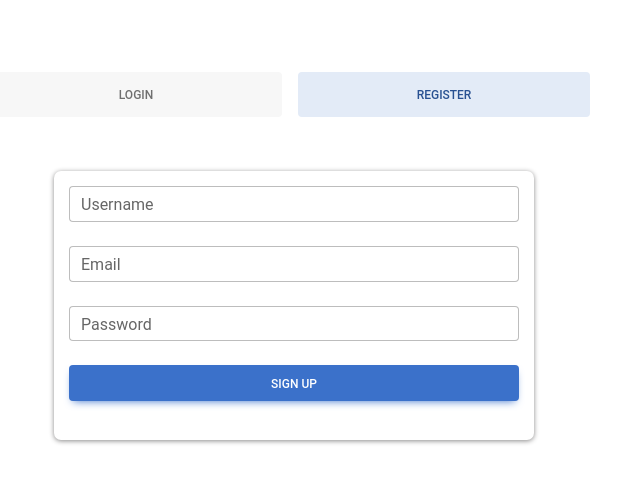
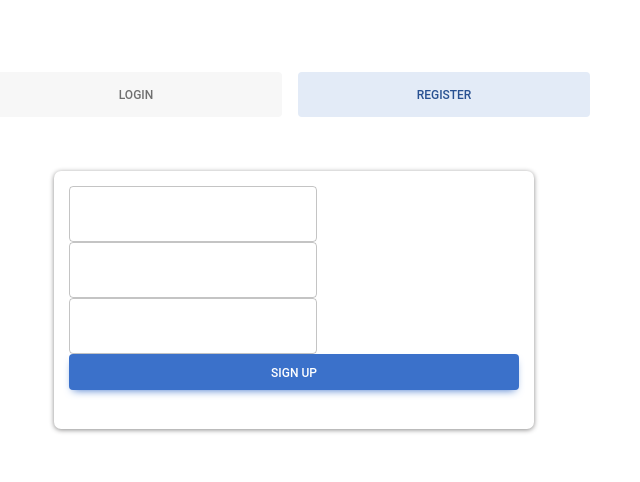
Before and after one commit to Fibinjohnson/todo, a React (Create React App) app in the folder client/: page / in a window 1280 px wide. Both pictures are taken after a click on the item "REGISTER". Shown: the top 482 px of the page, without its empty margins (346-986 px from the left). Built offline with nearby package versions, Linux system fonts and the light colour scheme.

Commit message:
form valdidation using yup

```diff
--- a/client/src/scenes/Login/Login.tsx
+++ b/client/src/scenes/Login/Login.tsx
@@ -2,6 +2,9 @@ import React, { useState } from 'react';
 import { setLogin } from '../../state';
 import { useDispatch } from 'react-redux';
 import config from '../../config';
+import * as yup from 'yup'
+import {TextField} from '@mui/material'
+import { Formik } from 'formik';
 import {
   MDBContainer,
   MDBTabs,
@@ -14,19 +17,29 @@ import {
 
 }
 from 'mdb-react-ui-kit';
+
 import { useNavigate } from 'react-router-dom';
 
 function Login() {
   const [loginEmail,setLoginMail]=useState('')
   const [loginPassword,setLoginPassWord]=useState('')
-  const [registerName,setRegisterName]=useState('')
   const [registerEmail,setRegisterEmail]=useState('')
   const [registerPassword,setPassword]=useState('')
   const [invalidPassword,setInvalidPassword]=useState<string|null>('');
   const [registeredmsg,setRegisteredmsg]=useState<string|null>(null)
   const navigate=useNavigate();
-  const [justifyActive, setJustifyActive] = useState('tab1');;
+  const [justifyActive, setJustifyActive] = useState('tab1');
   const dispatch =useDispatch();
+  const userSchema = yup.object().shape({
+    username: yup.string().required(),
+    email: yup.string().email().required(),
+    password: yup.string().min(8).required()
+  })
+  const initialValues={
+    username:'',
+    email:'',
+    password:''
+  }
   const handleJustifyClick = (value:any) => {
     if (value === justifyActive) {
       return;
@@ -60,22 +73,20 @@ function Login() {
         }
   }
   }
-  const handleRegister=async(e:any)=>{
-    e.preventDefault();
+  const handleClick=(values:any,onSubmitProps:any)=>{
+    handleRegister(values,onSubmitProps)
+  }
+  const handleRegister=async(values:any,onSubmitProps:any)=>{
        const savedUserResponse = await fetch(`${config.apiUrl}/auth/register`, {
         method: "POST",
         headers: {
           "Content-Type": "application/json",
         },
-        body: JSON.stringify({name:registerName,
-          email:registerEmail,
-          password:registerPassword}),
+        body: JSON.stringify(values),
       });
        const savedUser=await savedUserResponse.json();
        setRegisteredmsg(savedUser.msg)
-       setRegisterEmail('');
-       setRegisterName('');
-       setPassword('')
+       onSubmitProps.resetForm();
   }
 
   return (
@@ -117,17 +128,44 @@ function Login() {
 
 
         <MDBTabsPane show={justifyActive === 'tab2'}>
-        <form onSubmit={handleRegister}>
-          <MDBInput onChange={(e)=>setRegisterName(e.target.value)} value={registerName} wrapperClass='mb-4' label='Username' id='username' type='text'/>
-          <MDBInput onChange={(e)=>setRegisterEmail(e.target.value)} value={registerEmail} wrapperClass='mb-4' label='Email' id='email' type='email'/>
-          <MDBInput onChange={(e)=>setPassword(e.target.value)} value={registerPassword} wrapperClass='mb-4' label='Password' id='password' type='password'/>
+          <Formik initialValues={initialValues} validationSchema={userSchema} onSubmit={handleClick}>{({
+             values,
+             errors,
+             touched,
+             handleSubmit,
+             handleChange,
+             handleBlur,
+             setFieldValue,
+             resetForm
+          })=>(
+        <form onSubmit={handleSubmit}>
+          <TextField onBlur={handleBlur}
+          onChange={handleChange}
+          value={values.username}
+          name='username'
+          error={Boolean(touched.username) && Boolean(errors.username)}
+          helperText={touched.username && errors.username}    id='username' type='text'/>
+          <TextField onBlur={handleBlur}
+          onChange={handleChange}
+          value={values.email}
+          name='Email'
+          error={Boolean(touched.email) && Boolean(errors.email)}
+          helperText={touched.email && errors.email}    id='email' type='email'/>
+           <TextField onBlur={handleBlur}
+          onChange={handleChange}
+          value={values.password}
+          name='Password'
+          error={Boolean(touched.password) && Boolean(errors.password)}
+          helperText={touched.password && errors.password}    id='password' type='text'/>
 
 
 
           <MDBBtn type='submit'  className="mb-4 w-100">Sign up</MDBBtn>
           {registeredmsg && <p style={{ color: 'blue' }}>{registeredmsg}</p>}
         </form>
-
+          )
+}
+        </Formik>
         </MDBTabsPane>
 
       </MDBTabsContent>
```
Also changed, not shown: client/package.json (+5 -3 lines), 1 other file (tests, documents, lock files or other folders).
